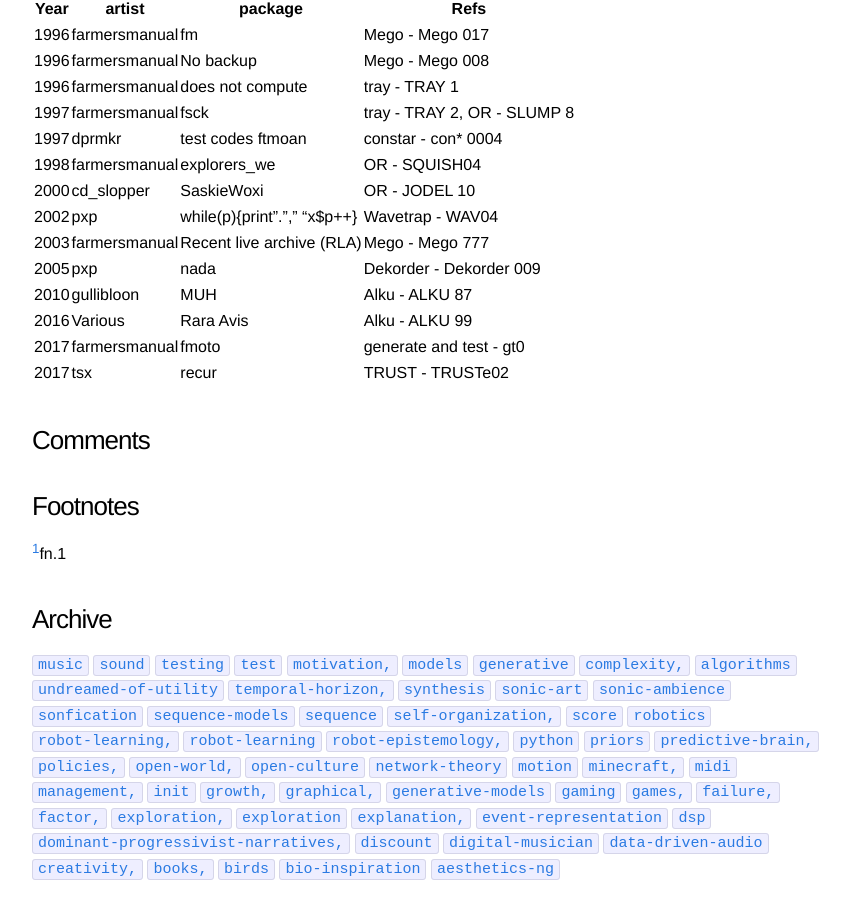
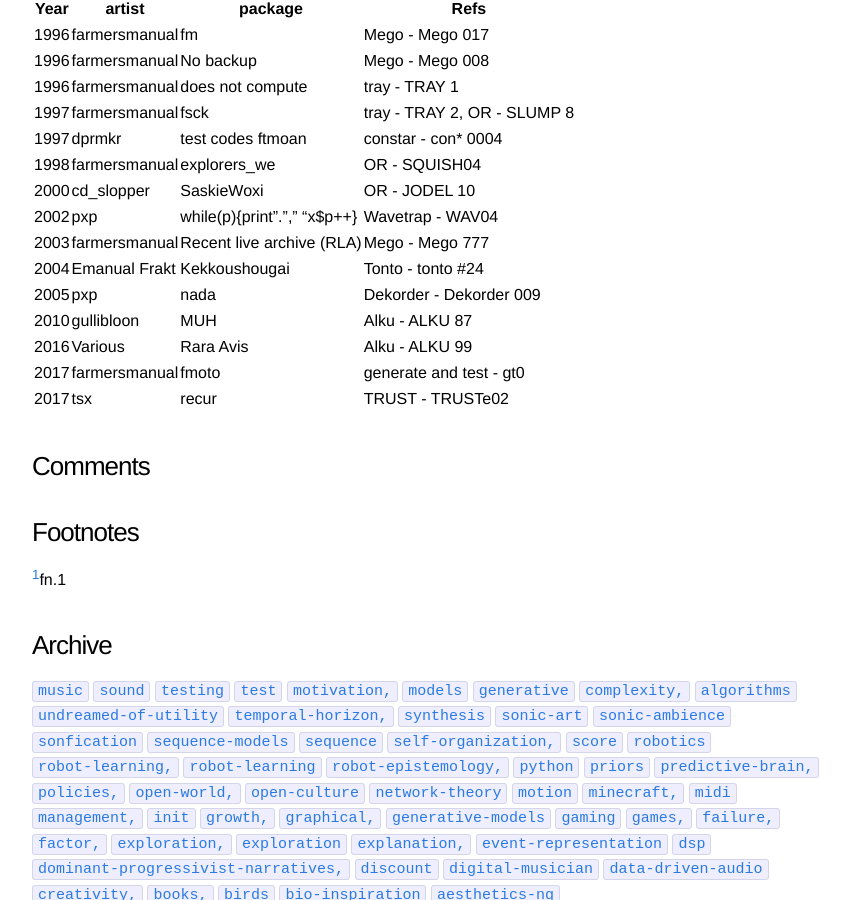
Before and after one commit to x75/x75.github.io, a Jekyll site: the page built from _posts/2018-11-07-Oswald-Berthold-music-works.md, in a window 1280 px wide and 900 px high, scrolled down 2020 px. Shown: the whole window, without its empty margins (208-1058 px from the left). Built offline with Jekyll 4.4.1, drawn with Linux system fonts in a browser that asks for light colours; comment, search, counter and statistics services are not loaded.

Commit message:
adding emanual frakt ekkoushougai to releases

```diff
--- a/_posts/2018-11-07-Oswald-Berthold-music-works.md
+++ b/_posts/2018-11-07-Oswald-Berthold-music-works.md
@@ -110,6 +110,7 @@
 | 2000     | cd\_slopper   | SaskieWoxi | OR - JODEL 10 |
 | 2002     | pxp           | while(p){print"."," "x$p++} | Wavetrap - WAV04 |
 | 2003     | farmersmanual | Recent live archive (RLA) | Mego - Mego 777 |
+| 2004     | Emanual Frakt | Kekkoushougai             | Tonto - tonto #24 |
 | 2005     | pxp           | nada                      | Dekorder - Dekorder 009 |
 | 2010     | gullibloon    | MUH                       | Alku - ALKU 87 |
 | 2016     | Various       | Rara Avis | Alku - ALKU 99 |
```
